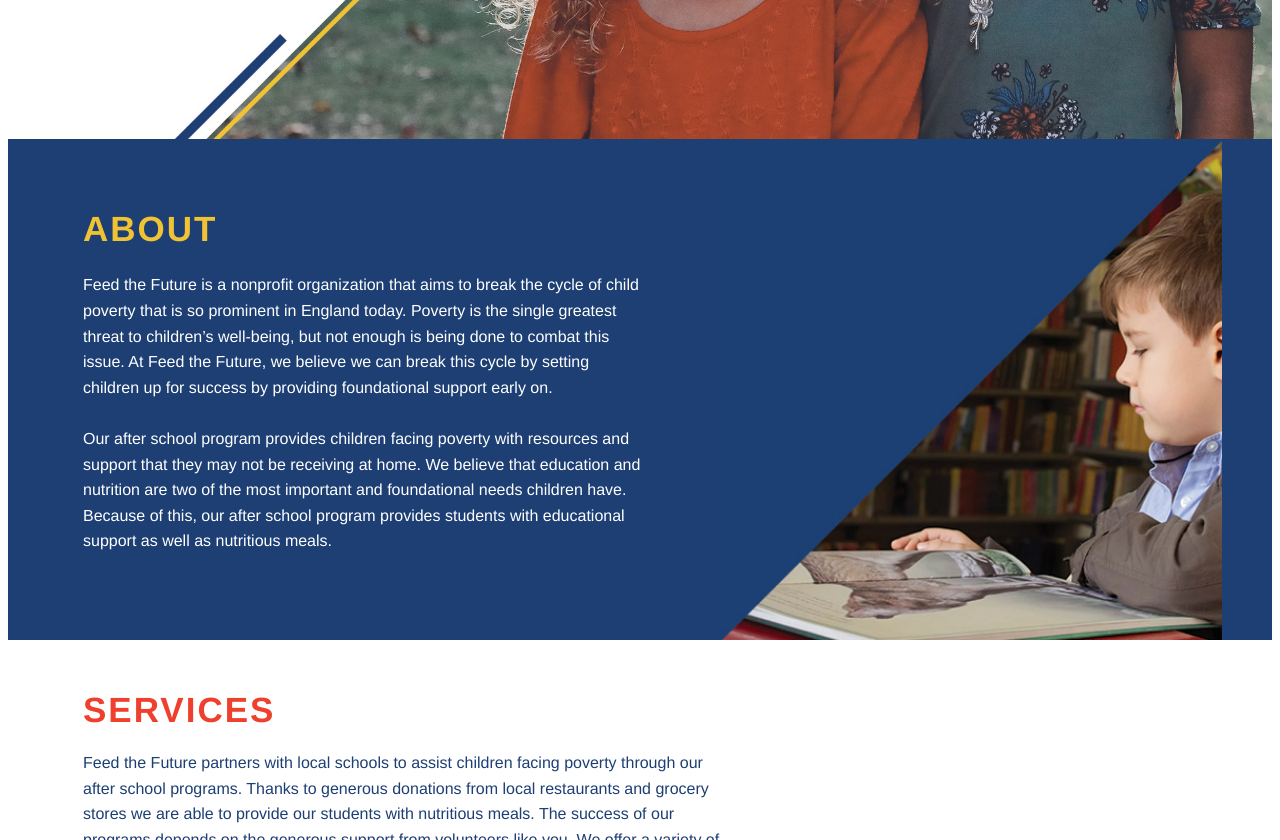
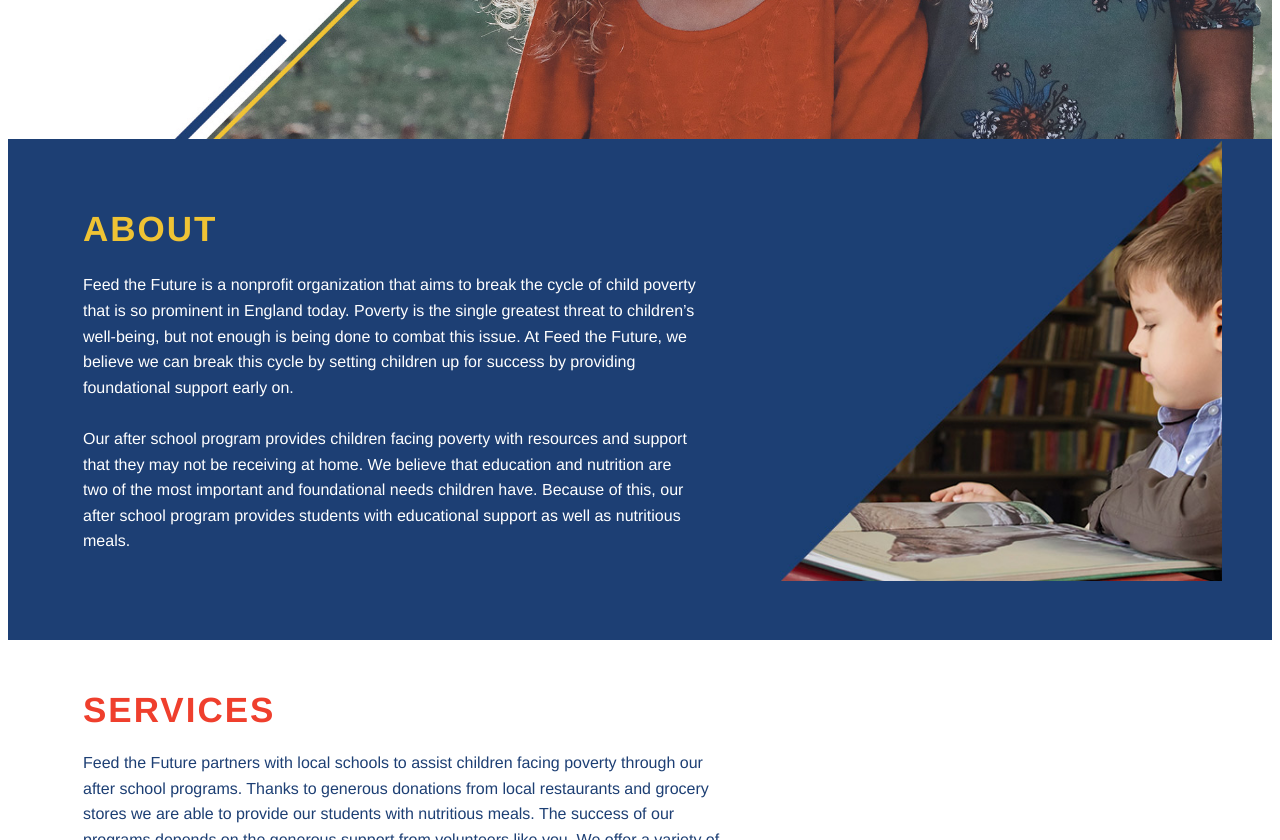
Before and after one commit to rasmit4/Feed-the-Future, a plain HTML site: page index.html in a window 1280 px wide. Shown: the part 580-1420 px from the top of the page. Drawn offline with Linux system fonts and the light colour scheme.

Commit message:
Update index.html

```diff
--- a/index.html
+++ b/index.html
@@ -40,7 +40,7 @@
 
     <div class="item2">
 
-       <img src="images/aboutimage.jpg" alt="photo unavailable" height="100%">
+       <img src="images/aboutimage.jpg" alt="photo unavailable" width="100%">
 
     </div>
         </div>
```
